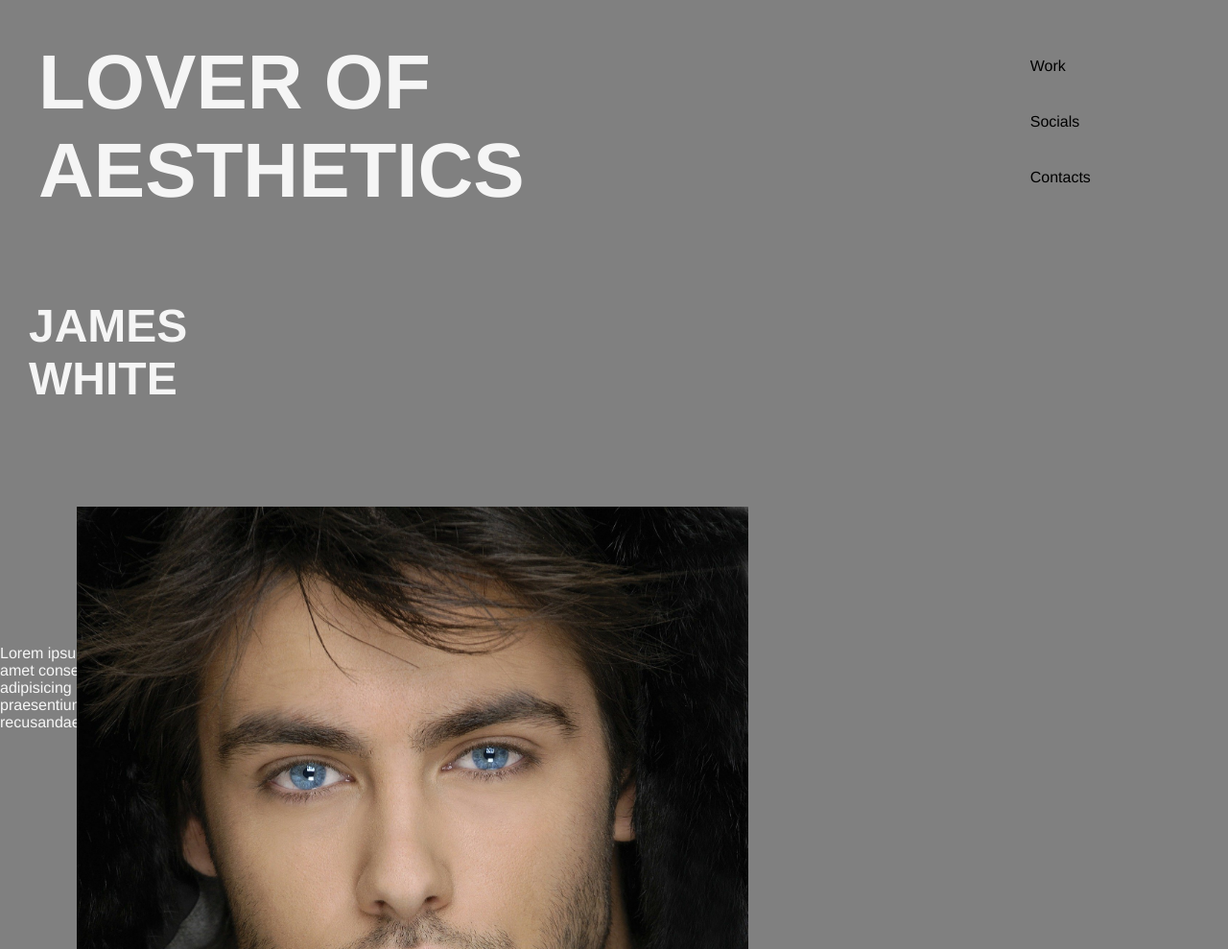
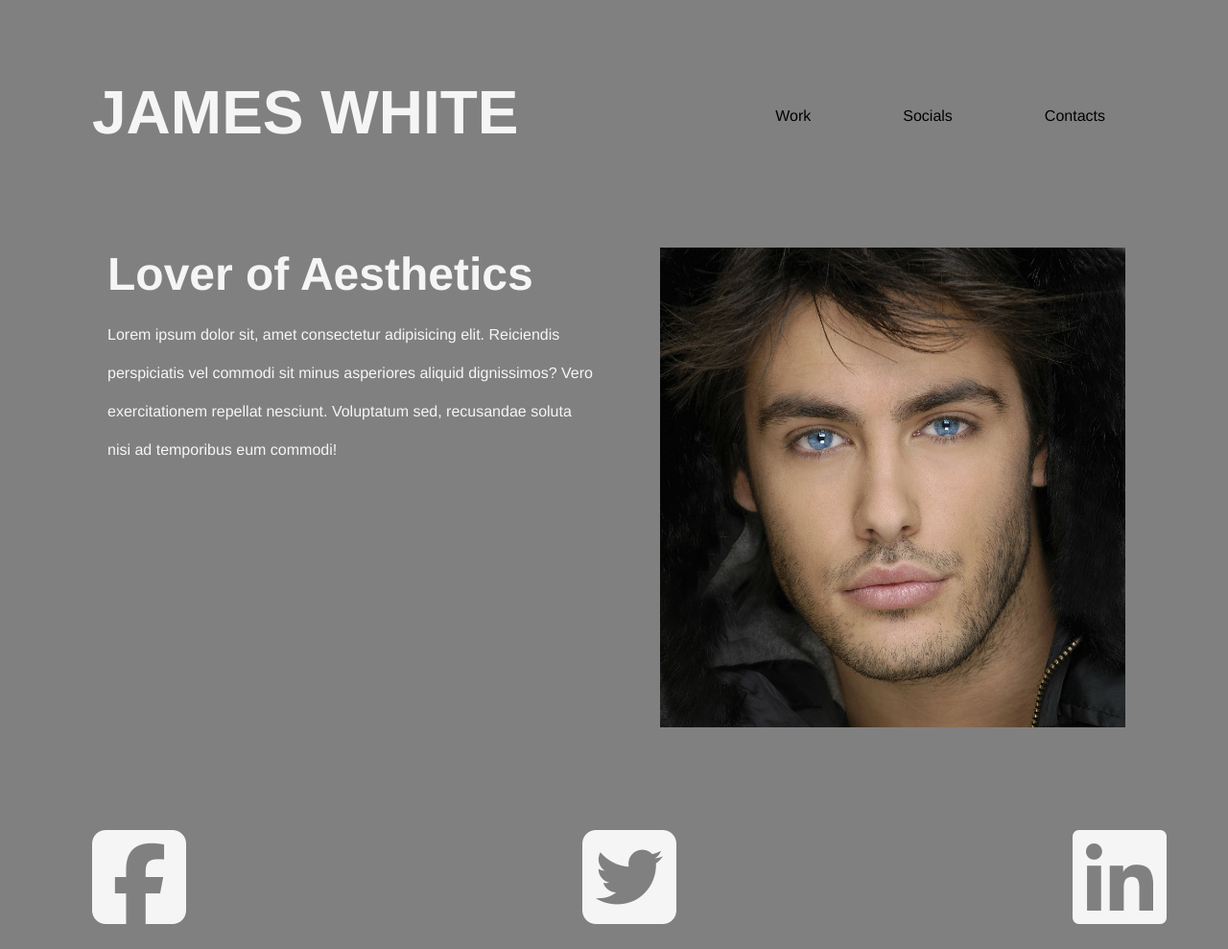
Before and after one commit to Xsing33/Model-guy, a plain HTML site: page index.html in a window 1280 px wide. Shown: the top 989 px of the page at 96% size. Drawn offline with Linux system fonts and the light colour scheme.

Commit message:
Ready to be uploaded

```diff
--- a/index.html
+++ b/index.html
@@ -5,15 +5,18 @@
     <meta name="viewport" content="width=device-width, initial-scale=1.0" />
     <meta http-equiv="X-UA-Compatible" content="ie=edge" />
     <link rel="shortcut icon" type="image/png" href="J.png" />
+    <link
+      href="https://stackpath.bootstrapcdn.com/font-awesome/4.7.0/css/font-awesome.min.css"
+      rel="stylesheet"
+      integrity="sha384-wvfXpqpZZVQGK6TAh5PVlGOfQNHSoD2xbE+QkPxCAFlNEevoEH3Sl0sibVcOQVnN"
+      crossorigin="anonymous"
+    />
     <link rel="stylesheet" href="style.css" />
     <title>James White</title>
   </head>
   <body>
     <header>
-      <div class="h">
-        <h1>Lover of Aesthetics</h1>
-      </div>
-      <div class="container-0">
+      <h1>James White</h1>
       <nav>
         <ul>
           <li><a href="#">Work</a></li>
@@ -21,22 +24,32 @@
           <li><a href="#">Contacts</a></li>
         </ul>
       </nav>
-      </div>
     </header>
     <div class="container">
       <div class="side-1">
         <h2>
-          James White
+          Lover of Aesthetics
         </h2>
 
         <p>
-          Lorem ipsum dolor sit amet consectetur adipisicing elit.
-          <span> praesentium voluptatibus recusandae sint.</span>
+          Lorem ipsum dolor sit, amet consectetur adipisicing elit. Reiciendis
+          perspiciatis vel commodi sit minus asperiores aliquid dignissimos?
+          Vero exercitationem repellat nesciunt. Voluptatum sed, recusandae
+          soluta nisi ad temporibus eum commodi!
         </p>
       </div>
       <div class="side-2">
         <img src="man-67467_1920.jpg" alt="hottie" />
       </div>
     </div>
+    <footer>
+      <i class="fab fa-facebook-square fa-7x"></i>
+      <i class="fab fa-twitter-square fa-7x"></i>
+      <i class="fab fa-linkedin fa-7x"></i>
+    </footer>
+    <script
+      src="https://kit.fontawesome.com/0d286f0fc8.js"
+      crossorigin="anonymous"
+    ></script>
   </body>
 </html>
--- a/style.css
+++ b/style.css
@@ -4,7 +4,7 @@
 /* Global */
 
 * {
-  margin: 0;
+  margin: 1rem;
   padding: 0;
   box-sizing: border-box;
 }
@@ -14,92 +14,74 @@ html {
   color: whitesmoke;
   background-color: grey;
   height: 100vh;
+  width: 100%;
+  overflow-x: hidden;
+  overflow-y: scroll;
+}
+/* Header */
+header {
+  display: flex;
+  justify-content: space-between;
+  margin: 3rem;
 }
 
-/* Header */
-
-header {
-  display: flex;
-  position: absolute;
-  width: 100%;
-  height: 10%;
-  margin: 20px;
-  padding: 20px 20px;
+h1 {
+  text-transform: uppercase;
+  font-size: 4rem;
 }
 
-nav {
-  margin-left: 300px;
+nav ul {
+  display: flex;
+  list-style: none;
 }
 
-nav li {
-  display: inline-flex;
-  margin: 20px 50px;
-}
-
-nav li a {
-  list-style: none;
+nav a {
   text-decoration: none;
-
+  margin: 2rem;
   color: black;
 }
 
-h1 {
-  font-weight: 900;
-  font-size: 5rem;
-  text-transform: uppercase;
-}
-/* Hover Effects */
-
-h1:hover {
-  color: black;
+nav a:hover {
+  color: bisque;
 }
 
-nav li a:hover {
-  color: white;
+/* Container */
+.container {
+  display: grid;
+  grid-template-columns: 1fr 1fr;
+  margin: 3rem;
 }
 
-.container {
-  display: grid;
-  grid-template-columns: 1fr 1fr 1fr;
-  grid-template-rows: repeat(3, 1fr);
-  grid-template-areas:
-    "Header Header Header"
-    "Body Body-2 body-3"
-    "Footer-1 Footer-2 Footer-3";
-  grid-gap: 2px;
+/* side 1 */
+.side-1 {
+  grid-column: 1 / 2;
+}
+h2 {
+  font-size: 3rem;
 }
 
-h2:hover {
-  color: black;
+p {
+  line-height: 2.5;
 }
 
-.side-1 {
-  margin-top: 100px;
-  grid-area: Body;
-  padding: 20px 00px;
-}
-.side-1 h2 {
-  font-size: 3rem;
-  font-weight: 900;
-  text-transform: uppercase;
-  margin-bottom: 50px;
-  position: relative;
-  top: -200px;
-  left: 30px;
-}
-
-.side-1 p {
-  grid-area: body-2;
-}
-
+/* side 2 */
 .side-2 {
-  grid-area: footer-3;
-  position: relative;
-  right: 500px;
-  bottom: 650px;
+  grid-column: 2 / 3;
 }
 
 img {
-  height: 700px;
-  width: 700px;
+  height: 500px;
+  width: auto;
 }
+
+/* footer */
+
+footer {
+  display: flex;
+  margin: 3rem;
+  justify-content: space-between;
+}
+
+i:hover {
+  color: black;
+}
```
Lines whose indentation alone changed are shown as unchanged.
